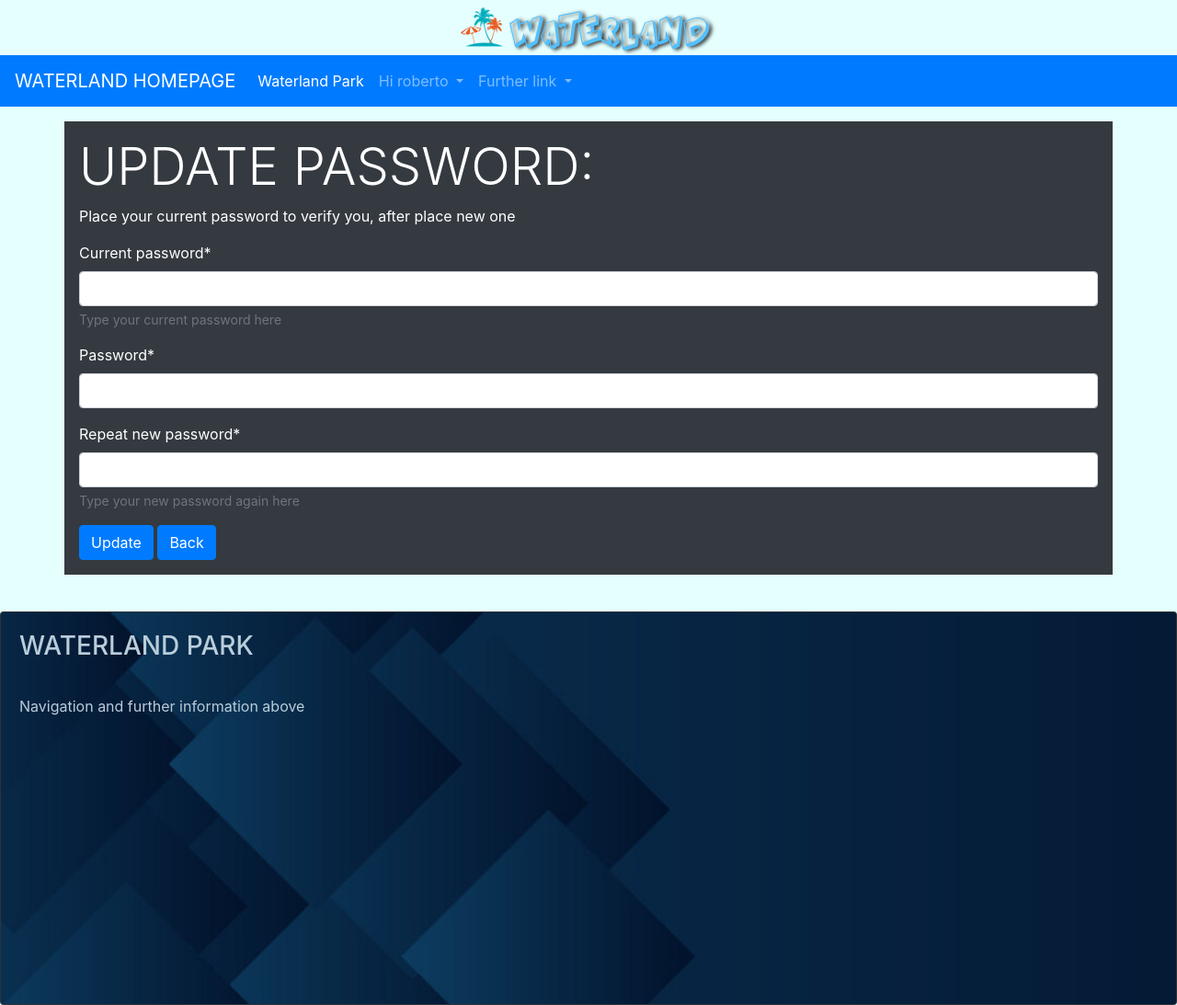
After one commit to faby95/waterland_tecnologie_web_project, a Django app: page /userpark/user_profile/035eb907-5931-11ed-8b26-92324b7a5a83/update_password/ in a window 1280 px wide. The commit adds this page. Shown: the whole page at 92% size. Run offline with Django 4.2, Linux system fonts and the light colour scheme; a user stored in the database is signed in; data comes from the database, SQL or seed files in the repository; both versions use the stored data as it was after the commit; some libraries are stand-ins or nearby versions.

Commit message:
change password update 19-11-2022

```diff
--- a/userpark/forms.py
+++ b/userpark/forms.py
@@ -4,6 +4,7 @@ from django.db import transaction
 from userpark.models import User as myUser
 from userpark.models import StaffAuthTable
 from datetime import date, timedelta
+from django.contrib.auth.password_validation import validate_password
 
 
 class DateInput(forms.DateInput):
@@ -11,12 +12,11 @@ class DateInput(forms.DateInput):
 
     def __init__(self, *args, **kwargs):
         super().__init__(*args, **kwargs)
-        self.attrs.setdefault('min', str(date.today()-timedelta(days=(365*100))))
-        self.attrs.setdefault('max', str(date.today()-timedelta(days=(365*7))))
+        self.attrs.setdefault('min', str(date.today() - timedelta(days=(365 * 100))))
+        self.attrs.setdefault('max', str(date.today() - timedelta(days=(365 * 7))))
 
 
 class CustomerSignUpForm(UserCreationForm):
-
     class Meta(UserCreationForm.Meta):
         model = myUser
         fields = ['username', 'first_name', 'last_name', 'email', 'gender', 'birth_date']
@@ -35,11 +35,13 @@ class CustomerSignUpForm(UserCreationForm):
 
 
 class StaffSignUpForm(UserCreationForm):
-    staff_key = forms.CharField(max_length=20, help_text='Write here the key to create your staff account')
+    staff_key = forms.CharField(max_length=20, help_text='Write here the key to create your staff account',
+                                widget=forms.PasswordInput())
 
     class Meta(UserCreationForm.Meta):
         model = myUser
-        fields = ['username', 'first_name', 'last_name', 'email', 'gender', 'birth_date', 'staff_assigned_code', 'staff_key']
+        fields = ['username', 'first_name', 'last_name', 'email', 'gender', 'birth_date', 'staff_assigned_code',
+                  'staff_key']
         fields_required = ['username', 'email', 'staff_assigned_code', 'gender', 'birth_date', 'staff_key']
         widgets = {
             'birth_date': DateInput(),
@@ -48,8 +50,9 @@ class StaffSignUpForm(UserCreationForm):
     def clean(self):
         cleaned_data = super(StaffSignUpForm, self).clean()
         code = cleaned_data.get('staff_assigned_code')  # retrive staff assigned code from the form
-        keystaff = cleaned_data.get('staff_key')        # retrive staff key from the form
-        auth = StaffAuthTable.objects.filter(code=code, key=keystaff, is_used=False)  # get instance, must be just one result
+        keystaff = cleaned_data.get('staff_key')  # retrive staff key from the form
+        auth = StaffAuthTable.objects.filter(code=code, key=keystaff,
+                                             is_used=False)  # get instance, must be just one result
         if auth.count():
             auth_dict = auth.values('code', 'key')[0]  # get dict of the instance
             if keystaff == auth_dict['key'] and code == auth_dict['code']:
@@ -69,6 +72,7 @@ class StaffSignUpForm(UserCreationForm):
         user.save()
         return user
 
+
 # Update profile form
 
 
@@ -79,3 +83,32 @@ class UpdateBirthdateForm(forms.ModelForm):
         widgets = {
             'birth_date': DateInput(),
         }
+
+
+class UpdatePasswordForm(forms.ModelForm):
+    current_password = forms.CharField(max_length=4096, widget=forms.PasswordInput(),
+                                       help_text='Type your current password here')  # 4096 django password length
+    repeat_new_password = forms.CharField(max_length=4096, widget=forms.PasswordInput(),
+                                          help_text='Type your new password again here')  # 4096 django password length
+
+    class Meta:
+        model = myUser
+        fields = ['current_password', 'password', 'repeat_new_password']
+        widgets = {
+            'password': forms.PasswordInput(),
+        }
+
+    def clean(self):
+        cleaned_data = super(UpdatePasswordForm, self).clean()
+        old_p = cleaned_data.get('current_password')
+        p = cleaned_data.get('password')
+        pp = cleaned_data.get('repeat_new_password')
+        if old_p == p:
+            self.add_error('current_password', u'Cannot use the current password as the new one')
+            self.add_error('password', u'Cannot use the current password as the new one')
+        if p != pp:
+            self.add_error('password', u'Different password typing')
+            self.add_error('repeat_new_password', u'Different password typing')
+        else:
+            validate_password(p)
+        return cleaned_data
--- a/userpark/templates/userpark/profile/profile_detail.html
+++ b/userpark/templates/userpark/profile/profile_detail.html
@@ -72,6 +72,8 @@
         </tbody>
         </table>
     <br>
+    <a href="{% url 'userpark:user-profile-update-password' user.slug %}"> <button type="button" class="btn btn-warning">UPDATE PASSWORD</button> </a>
+    <br><br>
     <a href="{% url 'userpark:user-profile-delete' user.slug %}"> <button type="button" class="btn btn-danger">DELETE MY PROFILE</button> </a>
     </div>
     <br>
--- /dev/null
+++ b/userpark/templates/userpark/profile/update_password.html
@@ -0,0 +1,19 @@
+{% extends 'navbase.html' %}
+{% load crispy_forms_filters %}
+
+{% block title %}Profile: {{ user.username }}, update password{% endblock %}
+
+{% block bodybase %}
+
+    <div class="container p-3 my-3 bg-dark text-white">
+        <h1 class="display-4">UPDATE PASSWORD:</h1>
+        <p>Place your current password to verify you, after place new one</p>
+        <form method="post">{% csrf_token %}
+        {{ form|crispy }}
+        <button type="submit" class="btn btn-primary">Update</button>
+        <a href="{% url 'userpark:user-profile' %}"> <button type="button" class="btn btn-primary">Back</button> </a>
+        </form>
+    </div>
+    <br>
+
+{% endblock %}
--- a/userpark/urls.py
+++ b/userpark/urls.py
@@ -1,9 +1,6 @@
-# from django.conf import settings
-# from django.conf.urls.static import static
-# + static(settings.STATIC_URL, document_root=settings.STATIC_ROOT)
 from django.urls import path
 from django.contrib.auth import views as auth_views
-from userpark.views import UserCreateView, CustomerSignUpView, StaffSignUpView, UserLoginView, UserProfileView, UserUpdatePropicView, UserUpdateFirstNameView, UserUpdateLastNameView, UserUpdateGenderView, UserUpdateEmailView, UserUpdateBirthDateView, UserDeleteProfileView
+from userpark.views import UserCreateView, CustomerSignUpView, StaffSignUpView, UserLoginView, UserProfileView, UserUpdatePropicView, UserUpdateFirstNameView, UserUpdateLastNameView, UserUpdateGenderView, UserUpdateEmailView, UserUpdateBirthDateView, UserUpdatePasswordView, UserDeleteProfileView
 
 from django.conf import settings
 from django.conf.urls.static import static
@@ -23,5 +20,6 @@ urlpatterns = [
     path('user_profile/<slug:slug>/update_gender/', UserUpdateGenderView.as_view(), name='user-profile-update-gender'),
     path('user_profile/<slug:slug>/update_email/', UserUpdateEmailView.as_view(), name='user-profile-update-email'),
     path('user_profile/<slug:slug>/update_birth_date/', UserUpdateBirthDateView.as_view(), name='user-profile-update-birthdate'),
+    path('user_profile/<slug:slug>/update_password/', UserUpdatePasswordView.as_view(), name='user-profile-update-password'),
     path('user_profile/<slug:slug>/delete_profile/', UserDeleteProfileView.as_view(), name='user-profile-delete'),
 ] + static(settings.MEDIA_URL, document_root=settings.MEDIA_ROOT)
--- a/userpark/views.py
+++ b/userpark/views.py
@@ -1,12 +1,13 @@
 # from django.shortcuts import render
 from django.contrib.auth.mixins import LoginRequiredMixin
 from django.contrib.messages.views import SuccessMessageMixin
+from django.contrib.auth.hashers import check_password, make_password
 from userpark.models import User as myUser
-
 from django.urls import reverse_lazy
 from django.views.generic import CreateView, TemplateView, UpdateView, DeleteView
-from userpark.forms import CustomerSignUpForm, StaffSignUpForm, UpdateBirthdateForm
+from userpark.forms import CustomerSignUpForm, StaffSignUpForm, UpdateBirthdateForm, UpdatePasswordForm
 from django.contrib.auth import views as auth_views
+from django.contrib import messages
 
 
 # Create your views here.
@@ -114,6 +115,32 @@ class UserUpdateBirthDateView(LoginRequiredMixin, SuccessMessageMixin, UpdateVie
     redirect_field_name = 'redirect_to'
 
 
+class UserUpdatePasswordView(LoginRequiredMixin, SuccessMessageMixin, UpdateView):
+    model = myUser
+    form_class = UpdatePasswordForm
+    template_name = 'userpark/profile/update_password.html'
+    success_url = reverse_lazy('userpark:user-profile')
+    success_message = 'Password updated'
+    slug_field = 'slug'
+    login_url = 'userpark:login'  # Redirect Login needed
+    redirect_field_name = 'redirect_to'
+
+    def form_valid(self, form):
+        currentpassword = self.request.user.password
+        currentpasswordentered = form.cleaned_data.get("current_password")
+        matchcheck = check_password(currentpasswordentered, currentpassword)
+        if matchcheck:
+            self.object = form.save(commit=False)
+            self.object.password = make_password(self.object.password)
+            form.save()
+            return super().form_valid(form)
+        else:
+            messages.warning(self.request, 'Current password is not the expected one!')
+            return super().form_invalid(form)
+
+# User delete view
+
+
 class UserDeleteProfileView(LoginRequiredMixin, SuccessMessageMixin, DeleteView):
     model = myUser
     template_name = 'userpark/profile/delete_profile.html'
```
Also changed, not shown: db.sqlite3.
